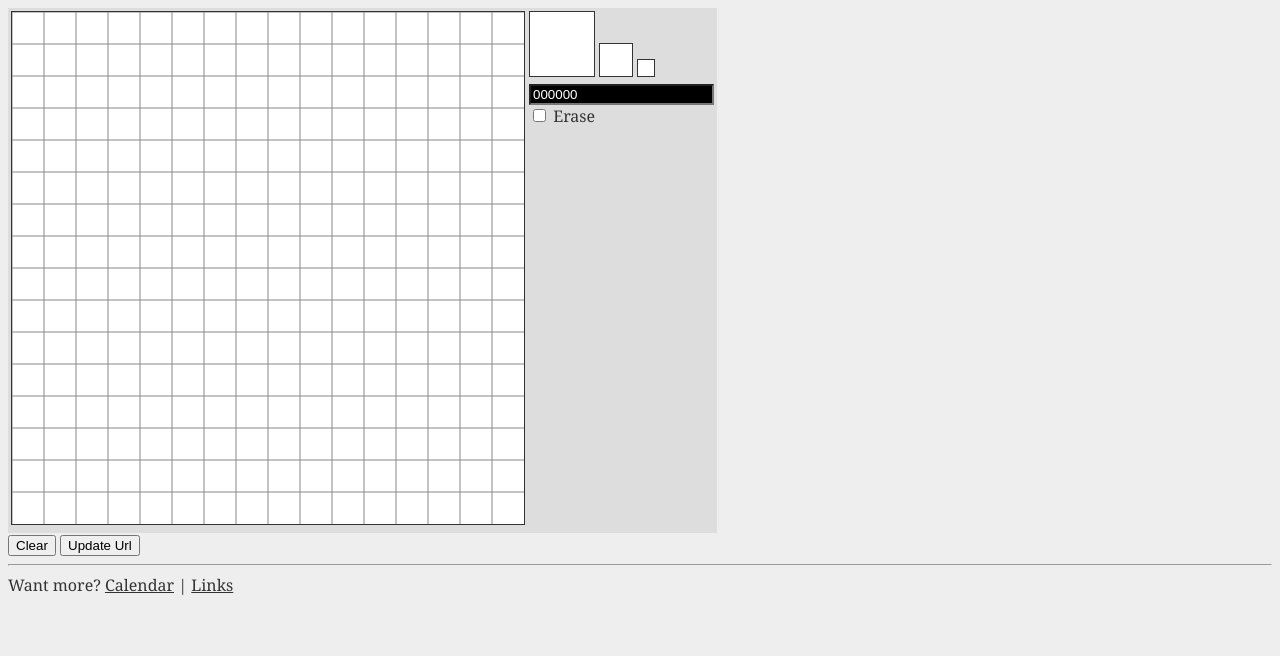
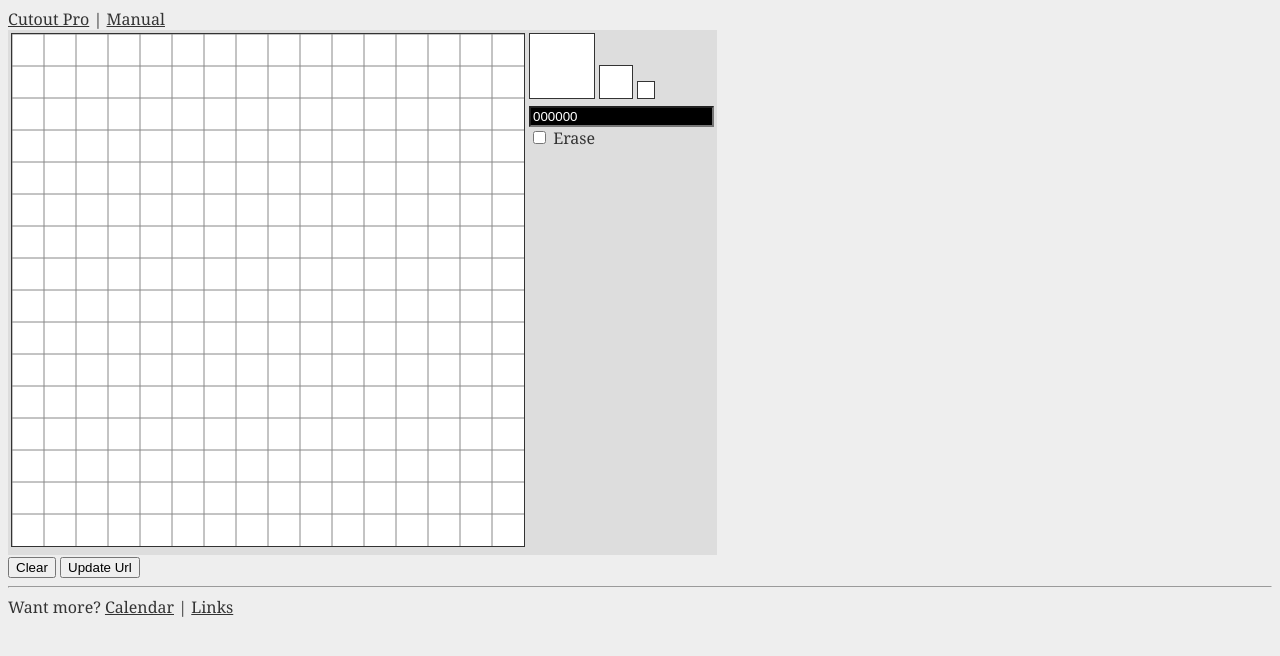
Before and after one commit to bvssvni/canvas-pxl, a plain HTML site: page index.html in a window 1280 px wide. Drawn offline with Linux system fonts and the light colour scheme.

Commit message:
Added manual.

```diff
--- a/index.html
+++ b/index.html
@@ -40,6 +40,10 @@
 </head>
 <body onload="onLoad();">
 <p>
+<a href="http://www.cutoutpro.com" target="_blank">Cutout Pro</a> |
+<a href="manual.txt" target="_blank">Manual</a>
+</p>
+<p>
 <table>
 <tr>
 <td>
```
Also changed, not shown: manual.txt (added), todo.txt.
